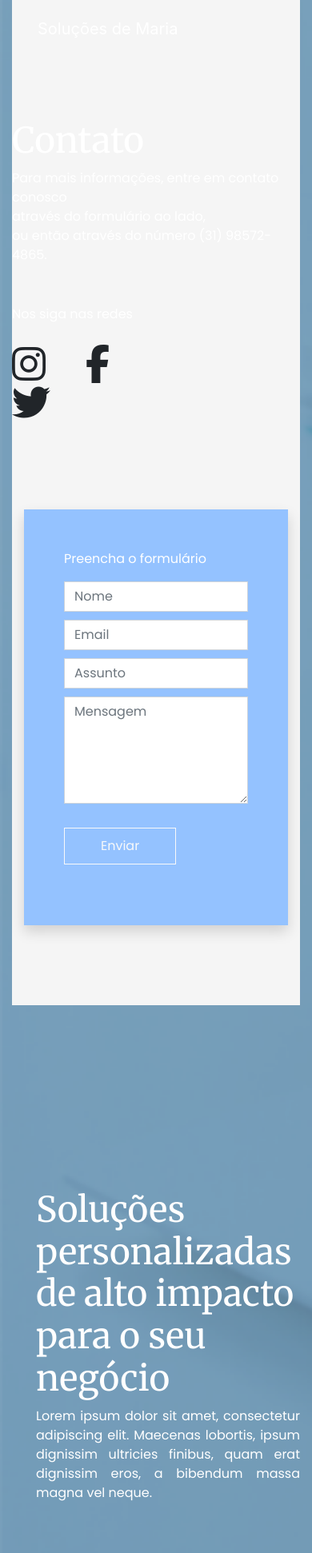
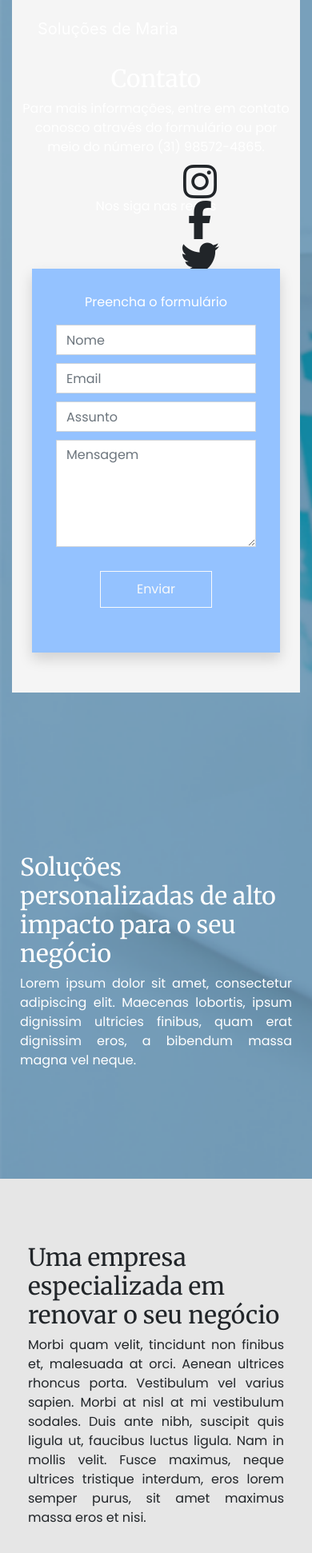
Before and after one commit to victoriaero/Solucoes, a React (Create React App) app in the folder site/: page /form in a window 390 px wide. Shown: the top 1942 px of the page at 80% size. Built offline with nearby package versions, Linux system fonts and the light colour scheme.

Commit message:
modified:   site/public/index.html 	modified:   site/src/components/header/index.js 	modified:   site/src/routes.js 	modified:   site/src/views/home/capa.js 	modified:   site/src/views/home/contato.js 	modified:   site/src/views/home/index.css 	modified:   site/src/views/home/sobre.js

```diff
--- a/site/public/index.html
+++ b/site/public/index.html
@@ -2,8 +2,8 @@
 <html lang="en">
   <head>
     <meta charset="utf-8" />
+    <script src="https://ajax.googleapis.com/ajax/libs/jquery/3.5.1/jquery.min.js"></script>
     <link rel="stylesheet" href="https://stackpath.bootstrapcdn.com/bootstrap/4.4.1/css/bootstrap.min.css" integrity="sha384-Vkoo8x4CGsO3+Hhxv8T/Q5PaXtkKtu6ug5TOeNV6gBiFeWPGFN9MuhOf23Q9Ifjh" crossorigin="anonymous">
-    <script src="https://code.jquery.com/jquery-3.4.1.slim.min.js" integrity="sha384-J6qa4849blE2+poT4WnyKhv5vZF5SrPo0iEjwBvKU7imGFAV0wwj1yYfoRSJoZ+n" crossorigin="anonymous"></script>
     <script src="https://cdn.jsdelivr.net/npm/popper.js@1.16.0/dist/umd/popper.min.js" integrity="sha384-Q6E9RHvbIyZFJoft+2mJbHaEWldlvI9IOYy5n3zV9zzTtmI3UksdQRVvoxMfooAo" crossorigin="anonymous"></script>
     <script src="https://stackpath.bootstrapcdn.com/bootstrap/4.4.1/js/bootstrap.min.js" integrity="sha384-wfSDF2E50Y2D1uUdj0O3uMBJnjuUD4Ih7YwaYd1iqfktj0Uod8GCExl3Og8ifwB6" crossorigin="anonymous"></script>
     <script src="https://kit.fontawesome.com/8a025f1774.js" crossorigin="anonymous"></script>
--- a/site/src/components/header/index.js
+++ b/site/src/components/header/index.js
@@ -46,9 +46,9 @@ class Header extends React.Component {
                         <div className="container">
                             <nav className="navbar navbar-expand-lg">
                                 <a className="navbar-brand" href="#">Soluções de Maria</a>
-                                <button className="navbar-toggler" type="button" data-toggle="collapse" data-target="#conteudoNavbarSuportado" aria-controls="conteudoNavbarSuportado" aria-expanded="false" aria-label="Alterna navegação"><span className="navbar-toggler-icon"></span></button>
+                                {/* <button className="navbar-toggler" type="button" data-toggle="collapse" data-target="#conteudoNavbarSuportado" aria-controls="conteudoNavbarSuportado" aria-expanded="false" aria-label="Alterna navegação"><span className="navbar-toggler-icon"></span></button> */}
                             </nav>
-                            <nav className="navbar navbar-expand-lg justify-content-end">
+                            <nav className="navbar navbar-expand-mg justify-content-end">
                                 <div className="collapse navbar-collapse">
                                 <ul className="navbar-nav mr-auto">
                                     <li className="nav-item">
--- a/site/src/routes.js
+++ b/site/src/routes.js
@@ -1,14 +1,12 @@
 import React from 'react';
 import { BrowserRouter, Route, Switch } from 'react-router-dom';
 
-import Home from './views/home/capa.js';
 import Validation from './views/home/contato.js';
 
 export default function Routes() {
     return (
         <BrowserRouter>
             <Switch>
-                <Route path="/" exact component={Home} />
                 <Route path="/form" exact component={Validation} />
             </Switch>
         </BrowserRouter>
--- a/site/src/views/home/capa.js
+++ b/site/src/views/home/capa.js
@@ -7,20 +7,20 @@ class Capa extends React.Component {
             <section id="capa">
                 <div className="container">
                     <div className="row">
-                        <div className="col-md col-sm capa-txt">
+                        <div className="col-md-6 col-xs-12 capa-txt">
                             <h2 className="title">Soluções personalizadas de alto impacto para o seu negócio</h2>
                             <p className="txt text-justify">Lorem ipsum dolor sit amet, consectetur adipiscing elit.
                             Maecenas lobortis, ipsum dignissim ultricies finibus, quam erat dignissim eros, a bibendum
                             massa magna vel neque.</p>
-                            {/* <button className="btn btn-outline-light">Saiba Mais</button> */}
                         </div>
-                        <div className="col-md col-sm">
+                        <div className="col-md-6  d-none d-sm-block">
                         </div>
                     </div>
                 </div>
             </section>
         );
     }
+
 }
 
 export default Capa;
--- a/site/src/views/home/contato.js
+++ b/site/src/views/home/contato.js
@@ -1,6 +1,5 @@
 import React, { useState } from 'react';
 import "./index.css";
-import { useHistory } from 'react-router-dom';
 
 import api from '../../services/api';
 
@@ -10,8 +9,6 @@ import api from '../../services/api';
         const [mail, setMail] = useState('');
         const [subject, setSubject] = useState('');
         const [message, setMessage] = useState('');
-
-        const history = useHistory();
 
         async function handleSendMail(e){
 
@@ -25,7 +22,7 @@ import api from '../../services/api';
           };
 
           try {
-            const response = await api.post("/form", email);
+            await api.post("/form", email);
             alert("Mensagem enviada com sucesso!");
             window.location.reload();
           } catch (err) {
@@ -44,8 +41,8 @@ import api from '../../services/api';
               <div className="col-md-5 contato-box">
                 <h1 className="title">Contato</h1>
                 <p className="txt">
-                  Para mais informações, entre em contato conosco<br/> através do formulário ao lado,<br/>
-                  ou então através do número (31) 98572-4865.
+                  Para mais informações, entre em contato conosco através do formulário
+                  ou por meio do número (31) 98572-4865.
                 </p>
                 <div className="redes-box">
                   <p className="txt">
--- a/site/src/views/home/index.css
+++ b/site/src/views/home/index.css
@@ -21,7 +21,7 @@
 
 .title {
   font-family: 'Merriweather', serif;
-  font-size: 44px;
+  font-size: 48px;
 }
 
 .subtitle {
@@ -129,7 +129,7 @@
 }
 
 .contato-box {
-  padding: 50px 0px 100px 0px;
+  padding: 30px 0px 50px 0px;
 }
 
 .redes-box {
@@ -147,7 +147,6 @@
 
 .frm-box {
   padding: 50px 50px 50px 50px;
-  background-color: #f8f9fa;
   font-family: 'Poppins', sans-serif;
   background-color: #94c2ff;
   color: #fff;
@@ -157,3 +156,40 @@
   border-radius: 0px;
   margin-bottom: 10px;
 }
+
+
+@media screen and (max-width: 425px) {
+  .title {
+    font-size: 30px;
+  }
+
+  .capa-txt{
+    padding: 200px 10px 120px 10px;
+  }
+
+  .sobre-txt {
+    padding: 30px 0px 30px 0px;
+  }
+
+  .contato {
+    text-align: center;
+    background-color: #f5f5f5;
+    padding: 50px 10px 50px 10px;
+  }
+
+  .icones {
+    padding: 10px 10px 10px 0px;
+    position: absolute;
+	  left: 50%;
+	  top: 50%
+
+  }
+
+  .frm-box {
+    padding: 30px 30px 30px 30px;
+    font-family: 'Poppins', sans-serif;
+    background-color: #94c2ff;
+    color: #fff;
+  }
+
+}
--- a/site/src/views/home/sobre.js
+++ b/site/src/views/home/sobre.js
@@ -9,12 +9,12 @@ class Sobre extends React.Component {
                 <div className="container-fluid sobre">
                     <div className="row">
                         <div className="col-md-1"></div>
-                        <div className="col-md-5 col-sm-6">
+                        <div className="col-md-5 d-none d-sm-block">
                             <img className="img-sobre img-fluid" alt="Sobre" src={Imagem}/>
                         </div>
-                        <div className="col-md-5 col-sm-6 sobre-txt">
+                        <div className="col-md-5 col-xs-6 sobre-txt">
                             <h2 className="title">Uma empresa especializada em renovar o seu negócio</h2>
-                            <p className="txt">Morbi quam velit,
+                            <p className="txt text-justify">Morbi quam velit,
                             tincidunt non finibus et, malesuada at orci.
                             Aenean ultrices rhoncus porta. Vestibulum vel varius sapien.
                             Morbi at nisl at mi vestibulum sodales. Duis ante nibh,
```
